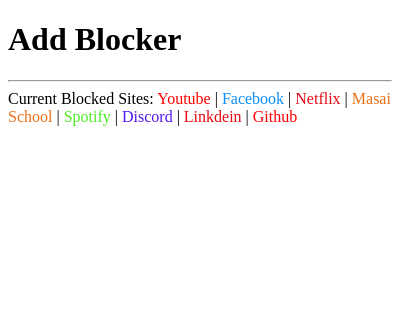
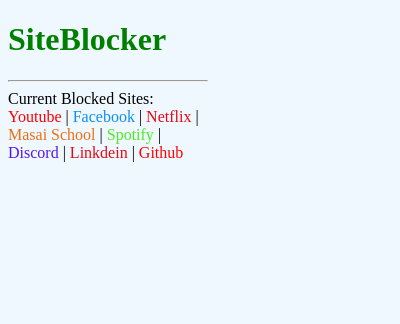
Before and after one commit to starydv7/Extension, a browser extension: page Popup.html in a window 400 px wide. Drawn offline with Linux system fonts and the light colour scheme.

Commit message:
extensions and all css

```diff
--- a/Popup.html
+++ b/Popup.html
@@ -1,9 +1,11 @@
 <!DOCTYPE html>
 <html>
-  <head> </head>
+  <head>
+    <link rel="stylesheet" href="popup.css">
+  </head>
   <body>
     <div class="main">
-      <h1>Add Blocker</h1>
+      <h1>SiteBlocker</h1>
       <hr />
       <span>
         Current Blocked Sites:
--- /dev/null
+++ b/popup.css
@@ -0,0 +1,9 @@
+body{
+    width: 200px;
+    height: 300px;
+    background-color: aliceblue
+
+}
+h1{
+    color: green;
+}
```
Also changed, not shown: Extensions.js (renamed from Content.js), manifest.json.
